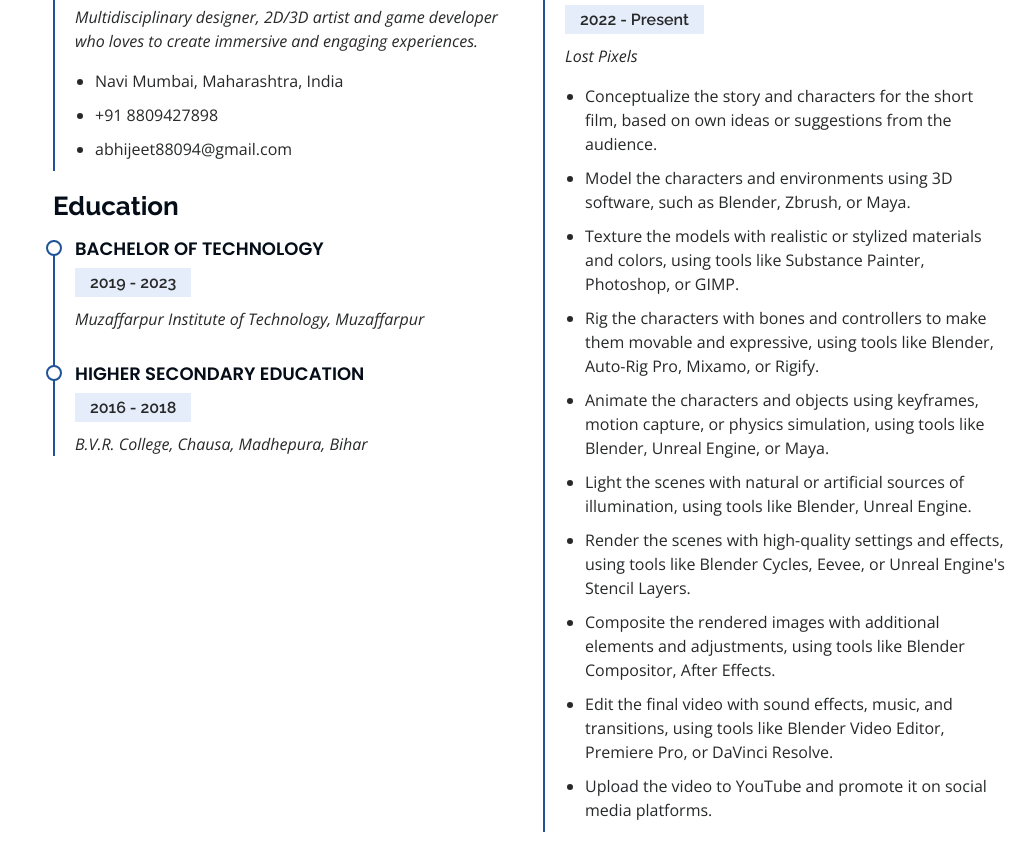
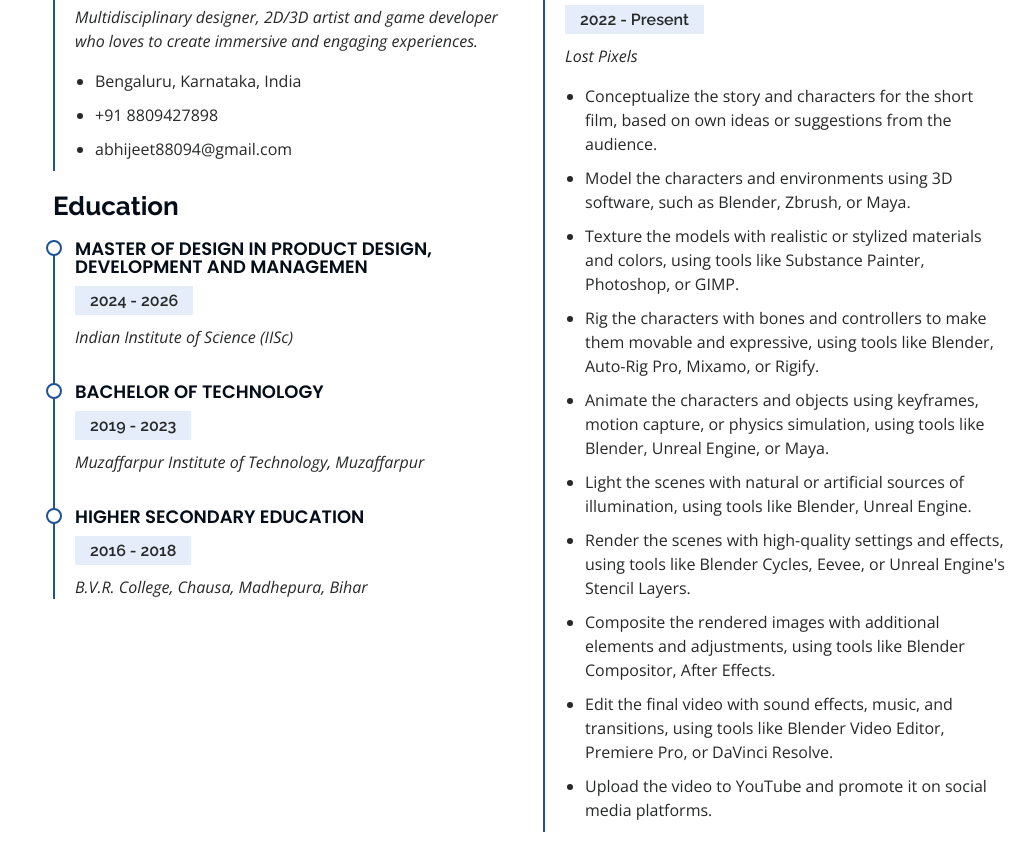
Before and after one commit to abhijeetunreal/Abhijeetunreal, a plain HTML site: page index.html in a window 1280 px wide. Shown: the part 2385-3244 px from the top of the page, without its empty margins (259-1280 px from the left). Drawn offline with nearby package versions, Linux system fonts and the light colour scheme.

Commit message:
Update index.html

```diff
--- a/index.html
+++ b/index.html
@@ -251,13 +251,18 @@
               <p><em>Multidisciplinary designer, 2D/3D artist and game developer
                 who loves to create immersive and engaging experiences.</em></p>
               <ul>
-                <li>Navi Mumbai, Maharashtra, India</li>
+                <li>Bengaluru, Karnataka, India</li>
                 <li>+91 8809427898</li>
                 <li>abhijeet88094@gmail.com</li>
               </ul>
             </div>
 
             <h3 class="resume-title">Education</h3>
+            <div class="resume-item">
+              <h4>Master of Design in Product Design, Development and Managemen</h4>
+              <h5>2024 - 2026</h5>
+              <p><em>Indian Institute of Science (IISc) </em></p>
+            </div>
             <div class="resume-item">
               <h4>Bachelor of Technology </h4>
               <h5>2019 - 2023</h5>
```
